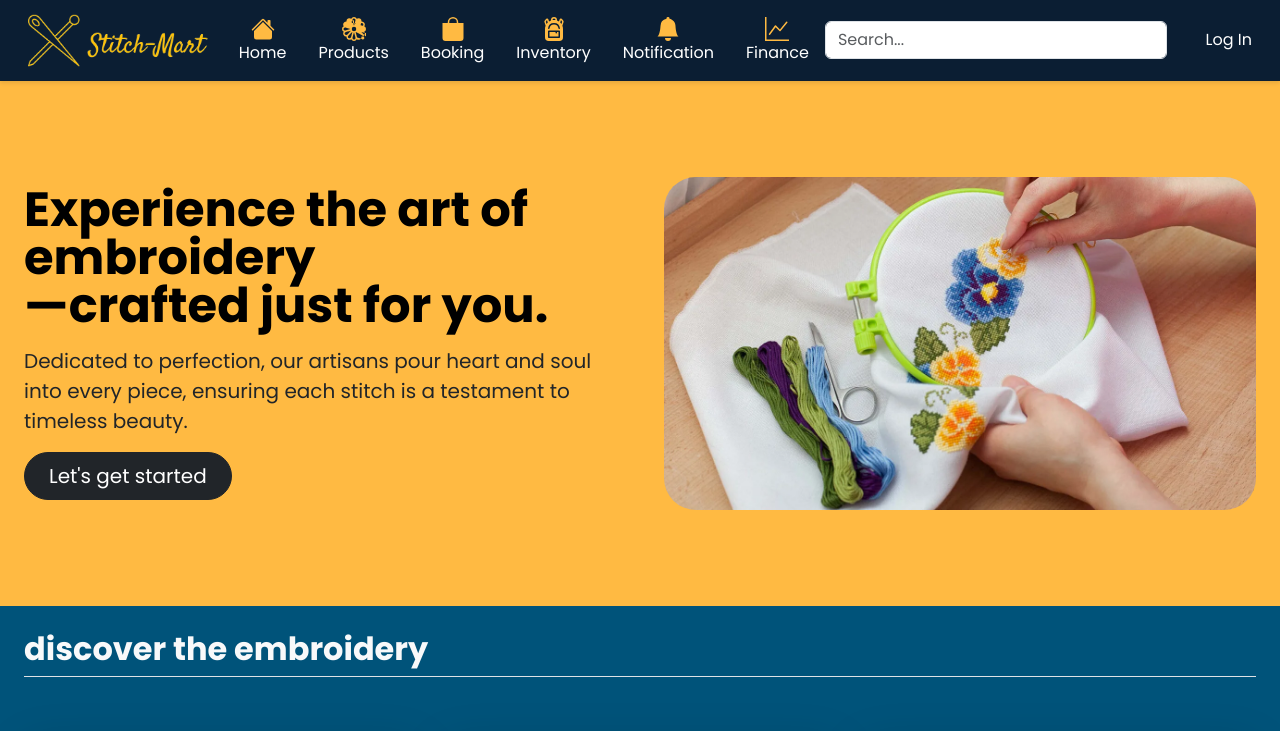
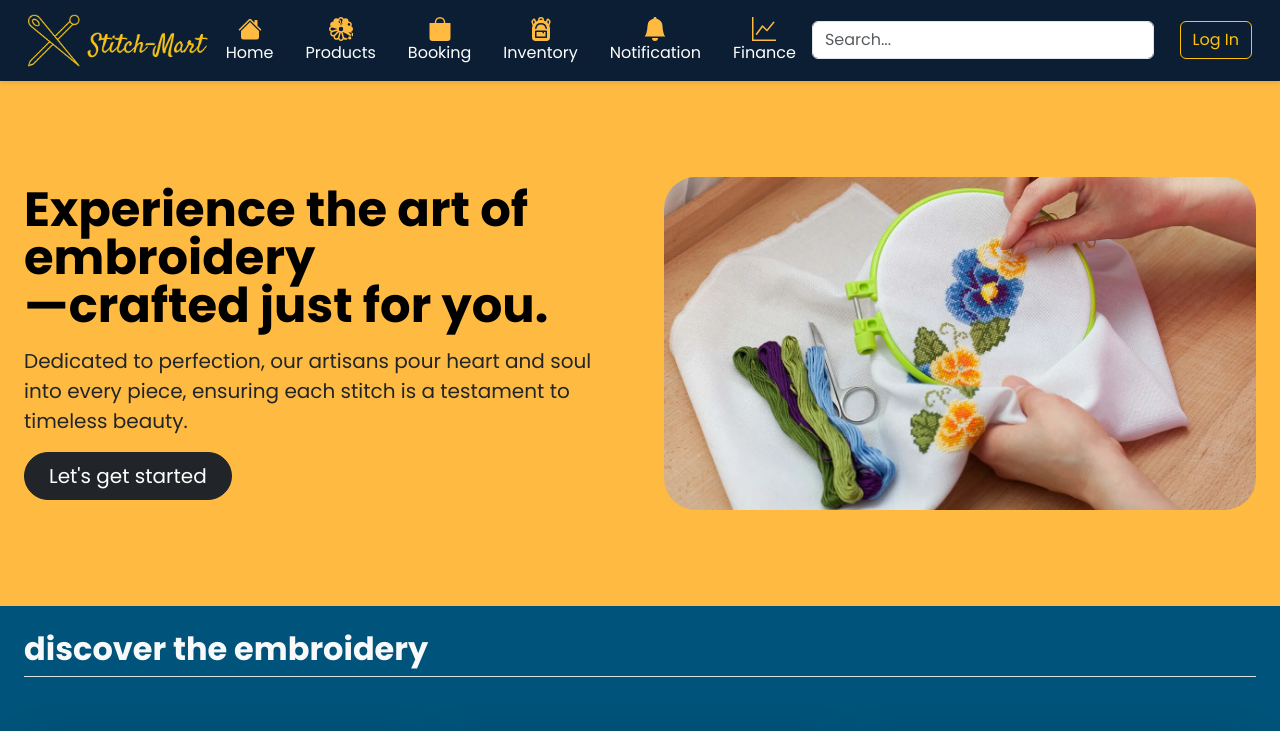
Before and after one commit to yumdmb/stitch-mart, a React (Create React App) app in the folder front-end/: page / in a window 1280 px wide. Shown: the top 731 px of the page. Built offline with nearby package versions, Linux system fonts and the light colour scheme.

Commit message:
styling log in button

```diff
--- a/front-end/src/components/Header/Header.jsx
+++ b/front-end/src/components/Header/Header.jsx
@@ -226,7 +226,7 @@ export default function Header() {
                 className='profile-picture'
               />
             ) : (
-              <span className='sign-in'>Log In</span>
+              <button type="button" className='btn btn-outline-warning'>Log In</button>
             )}
           </Link>
         </div>
```
